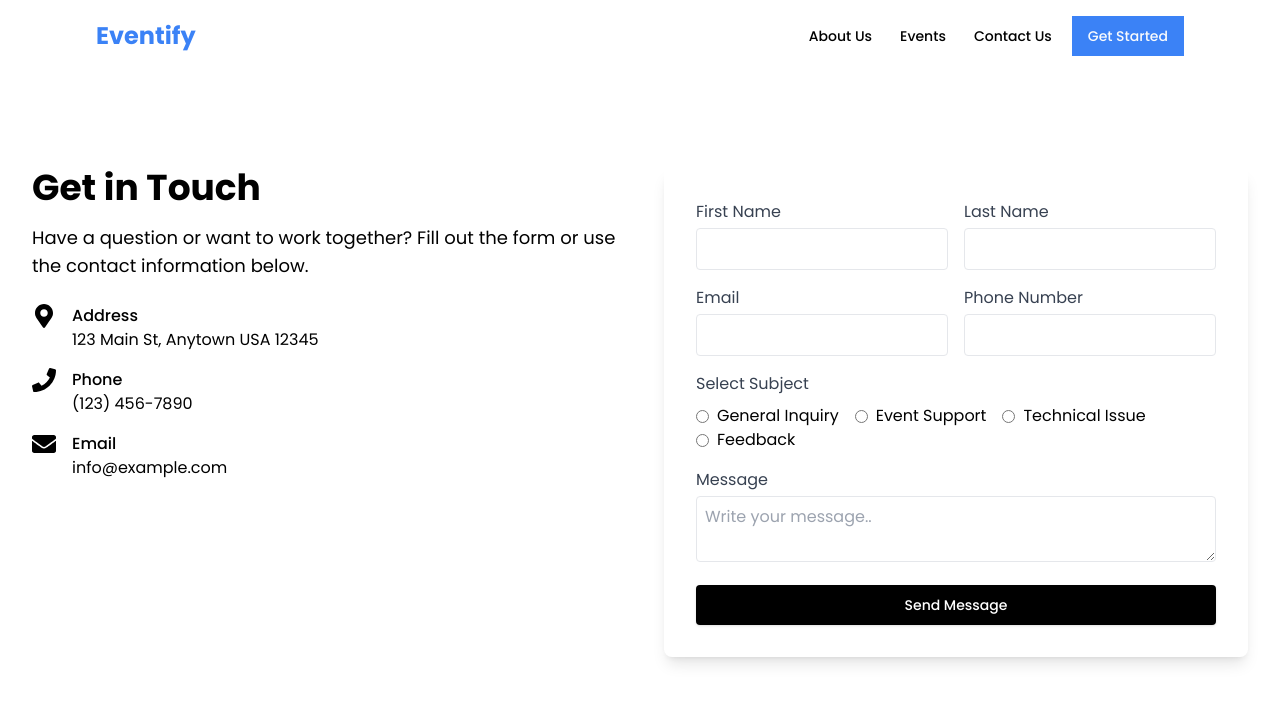
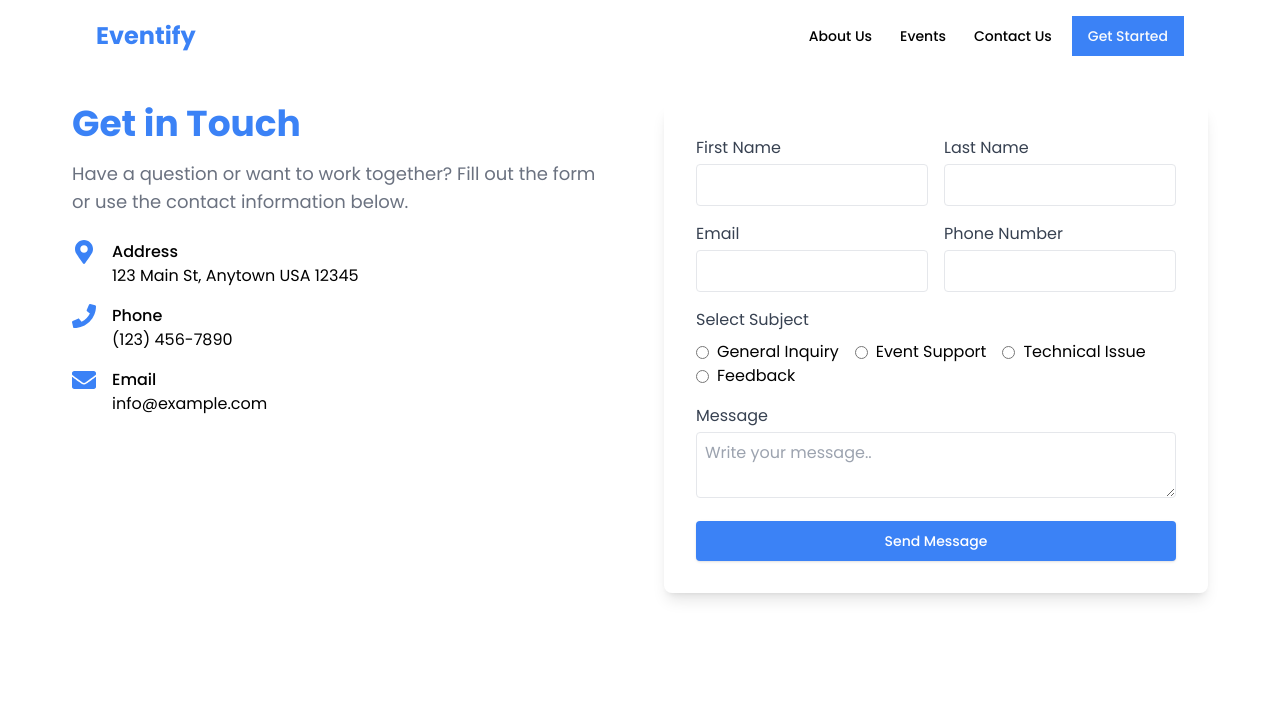
Before and after one commit to Ashakour1/Eventify, a React (Vite) app in the folder client/: page /contact in a window 1280 px wide. Shown: the top 702 px of the page. Built offline with nearby package versions, Linux system fonts and the light colour scheme.

Commit message:
Refactor ContactPage component to improve UI and fix import typo

```diff
--- a/client/src/pages/ContactPage.jsx
+++ b/client/src/pages/ContactPage.jsx
@@ -103,21 +103,23 @@ export default function ContactPage() {
   };
 
   return (
-    <div className="w-full">
-      <section className="bg-muted py-12 md:py-20 lg:py-24">
+    <div className="max-w-[1200px] mx-auto">
+      <section className="bg-muted py-12 md:py-20 lg:py-8">
         <div className="container mx-auto px-4 md:px-6 lg:px-8">
           <div className="grid grid-cols-1 gap-8 md:grid-cols-2 md:gap-12">
-            <div className="space-y-6">
-              <div className="space-y-4">
-                <h2 className="text-3xl font-bold md:text-4xl">Get in Touch</h2>
-                <p className="text-muted-foreground md:text-lg">
+            <div className="space-y-6 md:px-0 px-3">
+              <div className="space-y-4 ">
+                <h2 className="text-3xl  text-customBlue font-bold md:text-4xl">
+                  Get in Touch
+                </h2>
+                <p className="text-muted-foreground text-gray-500 md:text-lg">
                   Have a question or want to work together? Fill out the form or
                   use the contact information below.
                 </p>
               </div>
-              <div className="space-y-4">
+              <div className="space-y-4 ">
                 <div className="flex items-start gap-4">
-                  <FaMapMarkerAlt className="h-6 w-6 text-primary" />
+                  <FaMapMarkerAlt className="h-6 w-6 text-customBlue" />
                   <div>
                     <h3 className="font-medium">Address</h3>
                     <p className="text-muted-foreground">
@@ -126,14 +128,14 @@ export default function ContactPage() {
                   </div>
                 </div>
                 <div className="flex items-start gap-4">
-                  <FaPhone className="h-6 w-6 text-primary" />
+                  <FaPhone className="h-6 w-6 text-customBlue" />
                   <div>
                     <h3 className="font-medium">Phone</h3>
                     <p className="text-muted-foreground">(123) 456-7890</p>
                   </div>
                 </div>
                 <div className="flex items-start gap-4">
-                  <FaEnvelope className="h-6 w-6 text-primary" />
+                  <FaEnvelope className="h-6 w-6 text-customBlue" />
                   <div>
                     <h3 className="font-medium">Email</h3>
                     <p className="text-muted-foreground">
@@ -264,7 +266,7 @@ export default function ContactPage() {
                 </div>
                 <Button
                   type="submit"
-                  className="bg-black w-full text-white px-6 py-2 rounded shadow hover:bg-gray-800"
+                  className="bg-customBlue w-full text-white px-6 py-2 rounded shadow hover:bg-gray-800"
                 >
                   {loading ? (
                     <svg
```
